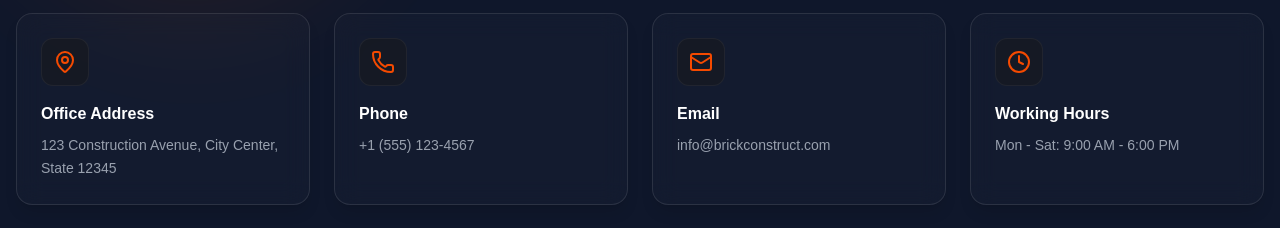
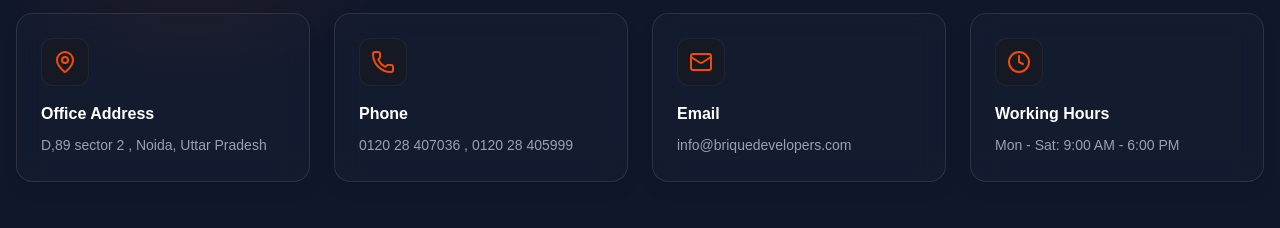
Before and after one commit to briquedeveloper1234-a11y/frontend_brique, a Next.js app: page / in a window 1280 px wide. Shown: the part 5180-5408 px from the top of the page. Built offline with nearby package versions, Linux system fonts and the light colour scheme.

Commit message:
stats card updated

```diff
--- a/src/app/about/page.tsx
+++ b/src/app/about/page.tsx
@@ -439,9 +439,15 @@
 
                 <div className="grid md:grid-cols-3 gap-12">
                   {[
-                    { name: 'Mr. Bhupendra', role: 'CEO & FOUNDER', image: '/site images/team_member_1.png' },
-                    { name: 'Mr. S.M. Ali', role: 'MARKETING HEAD ', image: '/site images/team_member_2_v2.png' },
-                    { name: 'Rajnni Yadeev', role: "REAL ESTATE EXPERTISE", image: '/site images/team_member_3.jpg' },
+                    { name: 'Mr. Bhupendra',
+                      //  role: 'CEO & FOUNDER',
+                       image: '/site images/team_member_1.png' },
+                    { name: 'Mr. S.M. Ali',
+                       //  role: 'MARKETING HEAD ',
+                       image: '/site images/team_member_2_v3.jpg' },
+                    { name: 'Rajnni Yadeev',
+                      // role: "REAL ESTATE EXPERTISE",
+                      image: '/site images/team_member_3.jpg' },
                   ].map((member, idx) => (
                     <div key={idx} className="group">
                       <div className="relative aspect-[4/5] bg-slate-800 rounded-[3rem] overflow-hidden mb-6 border border-white/5">
@@ -458,7 +464,7 @@
                         )}
                         <div className="absolute inset-0 bg-gradient-to-t from-slate-950 via-transparent to-transparent opacity-80"></div>
                         <div className="absolute bottom-8 left-8">
-                           <p className="text-orange-500 font-black text-xs tracking-[0.3em] mb-2 uppercase">{member.role}</p>
+                           {/* <p className="text-orange-500 font-black text-xs tracking-[0.3em] mb-2 uppercase">{member.role}</p> */}
                            <h3 className="text-2xl font-bold text-white uppercase">{member.name}</h3>
                         </div>
                       </div>
--- a/src/app/page.tsx
+++ b/src/app/page.tsx
@@ -60,17 +60,17 @@
     {
       icon: MapPin,
       title: 'Office Address',
-      desc: '123 Construction Avenue, City Center, State 12345',
+      desc: 'D,89 sector 2 , Noida, Uttar Pradesh',
     },
     {
       icon: Phone,
       title: 'Phone',
-      desc: '+1 (555) 123-4567',
+      desc: '0120 28 407036  , 0120 28 405999',
     },
     {
       icon: Mail,
       title: 'Email',
-      desc: 'info@brickconstruct.com',
+      desc: 'info@briquedevelopers.com',
     },
     {
       icon: Clock,
@@ -460,7 +460,8 @@
               <motion.div
                 key={idx}
                 whileHover={{ y: -15 }}
-                className="group bg-white rounded-[2rem] overflow-hidden shadow-[0_20px_60px_-15px_rgba(0,0,0,0.1)] transition-all"
+                className="group bg-white rounded-[2rem] overflow-hidden shadow-[0_20px_60px_-15px_rgba(0,0,0,0.1)] transition-all cursor-pointer"
+                onClick={() => handleNavigation('/properties')}
               >
                 <div className="relative h-80 overflow-hidden">
                   <img
--- a/src/components/QuickServices.tsx
+++ b/src/components/QuickServices.tsx
@@ -1,12 +1,15 @@
 "use client";
 import React from 'react';
+import { useRouter } from 'next/navigation';
 import { motion } from 'framer-motion';
 import { ArrowRight, Layers, Zap } from 'lucide-react';
 import { ScrollReveal } from '@/components/ui/ScrollReveal';
 
 const QuickServices = () => {
+  const router = useRouter();
+
   const handleNavigation = (path: string) => {
-    console.log("Navigating to:", path);
+    router.push(path);
   };
 
   return (
```
Also changed, not shown: public/site images/team_member_2_v3.jpg (added).
